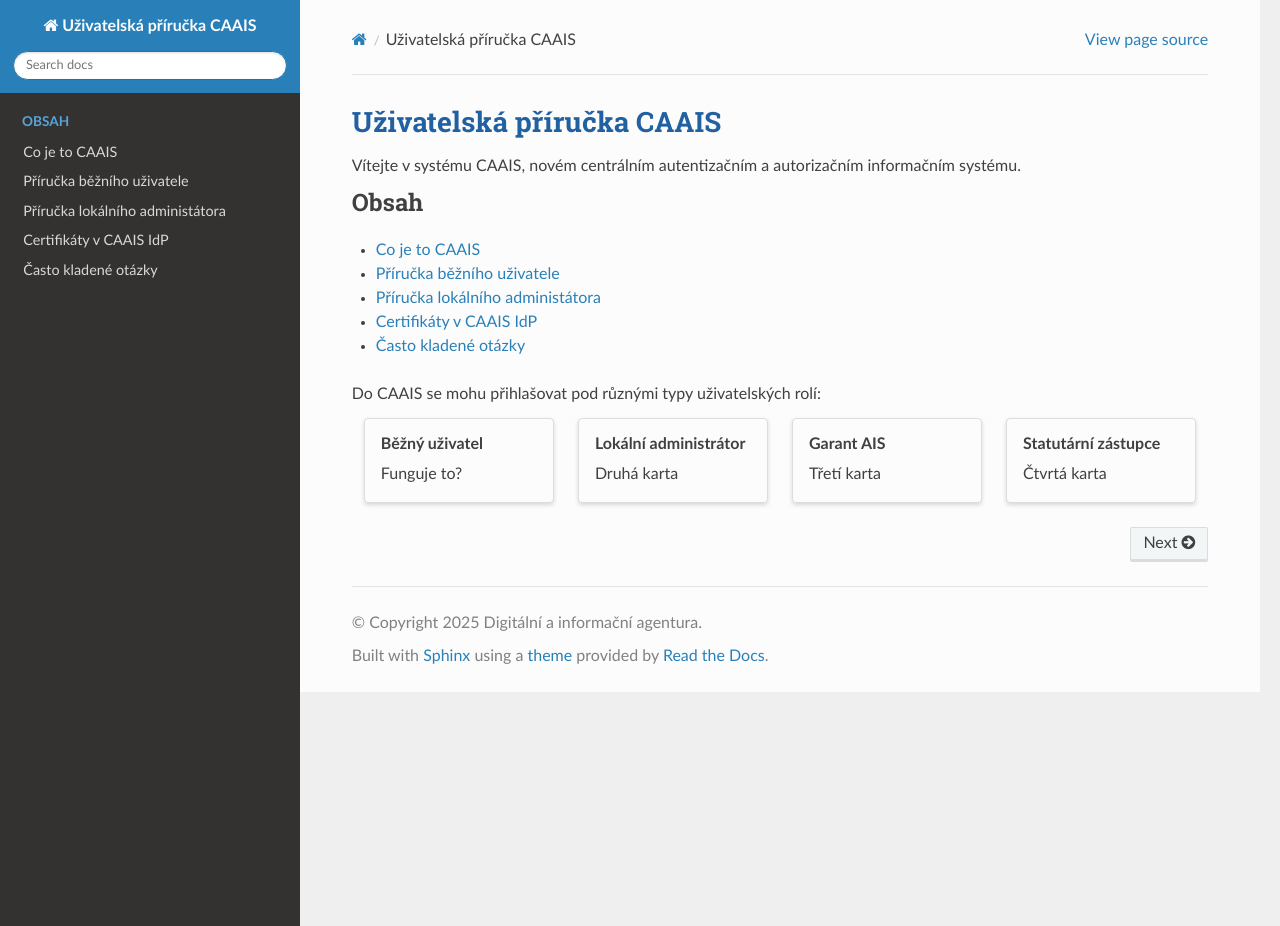
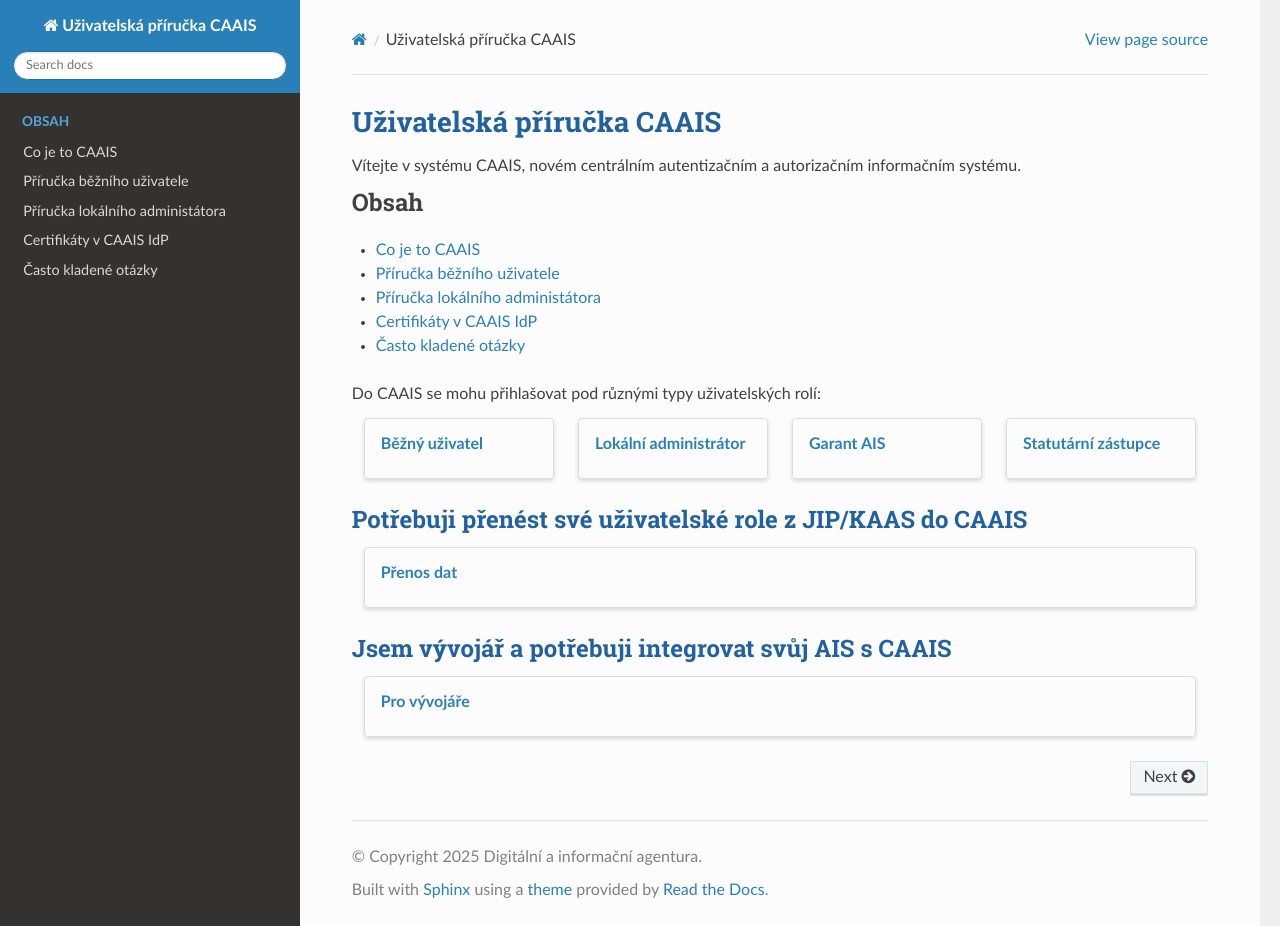
Before and after one commit to rc83/caais-docs-prirucka, a Sphinx documentation site: the page built from source/index.rst, in a window 1280 px wide and 926 px high. Built offline with Sphinx 7.4.7 and the Read the Docs theme 3.1.0, drawn with Linux system fonts in a browser that asks for light colours.

Commit message:
Source build 1.3

```diff
--- a/source/index.rst
+++ b/source/index.rst
@@ -18,18 +18,22 @@ Do CAAIS se mohu přihlašovat pod různými typy uživatelských rolí:
 
 .. grid:: 4
 
-   .. grid-item-card:: Běžný uživatel
+   .. grid-item-card:: `Běžný uživatel <https://docs.caais.gov.cz/prirucka-wip/uzivatel/index.html>`_
 
-      Funguje to?
+   .. grid-item-card:: `Lokální administrátor <https://docs.caais.gov.cz/prirucka-wip/lokalni-administrator/index.html>`_
 
-   .. grid-item-card:: Lokální administrátor
+   .. grid-item-card:: `Garant AIS <https://docs.caais.gov.cz/prirucka-wip/garant/index.html>`_
 
-      Druhá karta
+   .. grid-item-card:: `Statutární zástupce <https://docs.caais.gov.cz/prirucka-wip/statutarni-zastupce/index.html>`_
 
-   .. grid-item-card:: Garant AIS
+Potřebuji přenést své uživatelské role z JIP/KAAS do CAAIS
+----------------------------------------------------------
+.. grid:: 1
 
-      Třetí karta
+   .. grid-item-card:: `Přenos dat <https://docs.caais.gov.cz/prirucka-wip/prenos-dat/index.html>`_
 
-   .. grid-item-card:: Statutární zástupce
+Jsem vývojář a potřebuji integrovat svůj AIS s CAAIS
+----------------------------------------------------
+.. grid:: 1
 
-      Čtvrtá karta
+   .. grid-item-card:: `Pro vývojáře <https://docs.caais.gov.cz/prirucka-wip/vyvojar/index.html>`_
```
Also changed, not shown: 8 other files.
